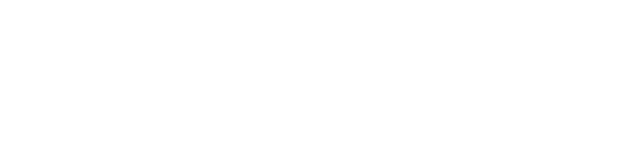
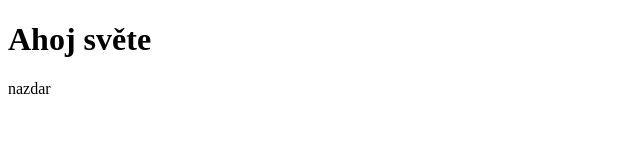
Before and after one commit to MartinaKurkova/git_zkouska, a plain HTML site: page index.html in a window 1280 px wide. Shown: the whole page, without its empty margins (0-640 px from the left). Drawn offline with Linux system fonts and the light colour scheme.

Commit message:
přidání textu

```diff
--- a/index.html
+++ b/index.html
@@ -7,6 +7,8 @@
     <link rel="stylesheet" href="style.css">
 </head>
 <body>
+    <h1>Ahoj světe</h1>
+    <p>nazdar</p>
 
 </body>
 </html>
```
